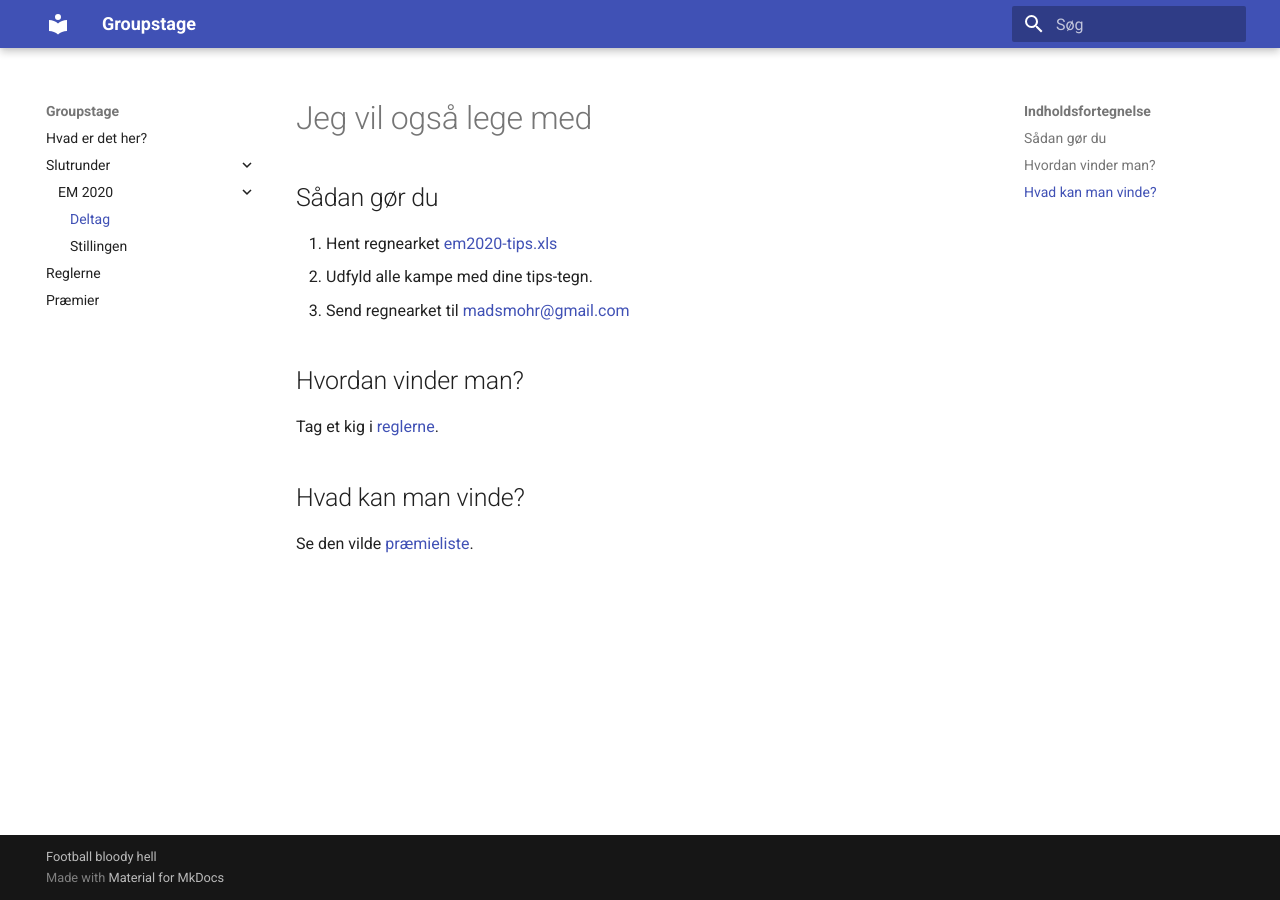
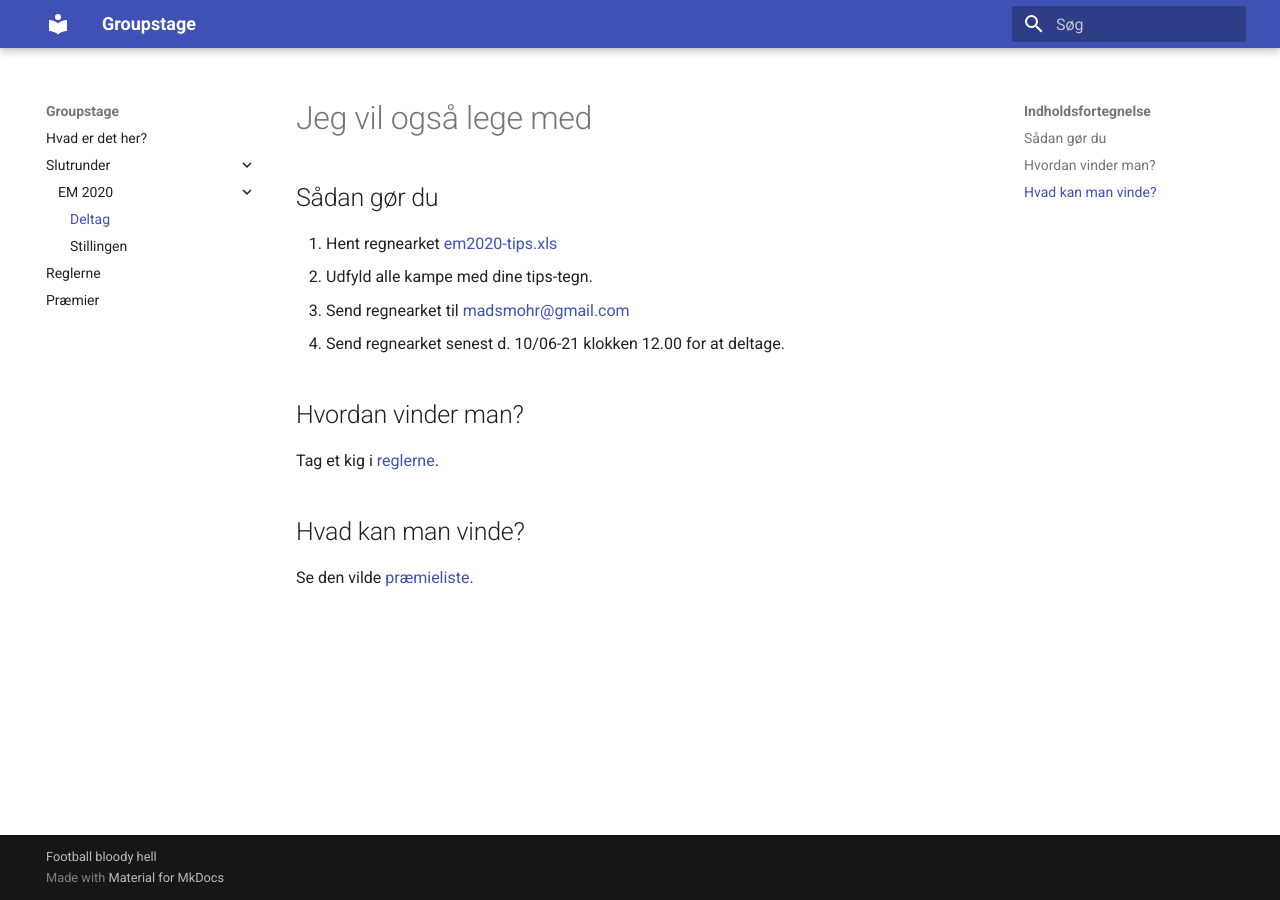
Before and after one commit to hrmohr/groupstage, an MkDocs documentation site: the page built from docs/slutrunder/em2020/deltag.md, in a window 1280 px wide. Built offline with MkDocs 1.6.1 and Material for MkDocs 9.7.7, drawn with Linux system fonts in a browser that asks for light colours.

Commit message:
deadline for participation

```diff
--- a/docs/slutrunder/em2020/deltag.md
+++ b/docs/slutrunder/em2020/deltag.md
@@ -4,6 +4,7 @@
 1. Hent regnearket [em2020-tips.xls](../../resources/em2020/em2020-tips.xls)
 2. Udfyld alle kampe med dine tips-tegn.
 3. Send regnearket til <madsmohr@gmail.com>
+4. Send regnearket senest d. 10/06-21 klokken 12.00 for at deltage.
 
 ## Hvordan vinder man?
 Tag et kig i [reglerne](../../reglerne.md).
```
